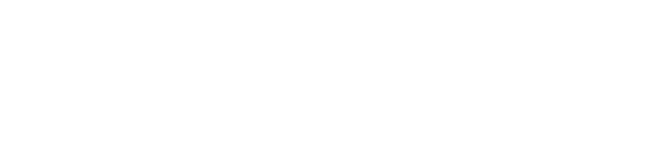
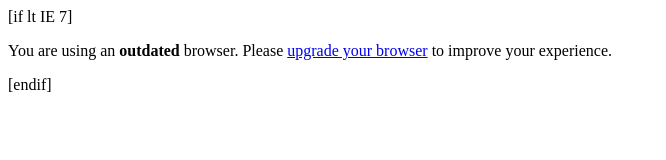
Before and after one commit to KeenanSaindon/Online-Resume, a website: page index.html in a window 1280 px wide. Shown: the whole page, without its empty margins (0-666 px from the left). Drawn offline with Linux system fonts and the light colour scheme.

```diff
--- a/index.html
+++ b/index.html
@@ -7,15 +7,15 @@
     <head>
         <meta charset="utf-8">
         <meta http-equiv="X-UA-Compatible" content="IE=edge">
-        <title></title>
+        <title>Keenan Saindon</title>
         <meta name="description" content="">
         <meta name="viewport" content="width=device-width, initial-scale=1">
         <link rel="stylesheet" href="">
     </head>
     <body>
-        <!--[if lt IE 7]>
+        [if lt IE 7]
             <p class="browsehappy">You are using an <strong>outdated</strong> browser. Please <a href="#">upgrade your browser</a> to improve your experience.</p>
-        <![endif]-->
+        [endif]
 
         <script src="" async defer></script>
     </body>
```
